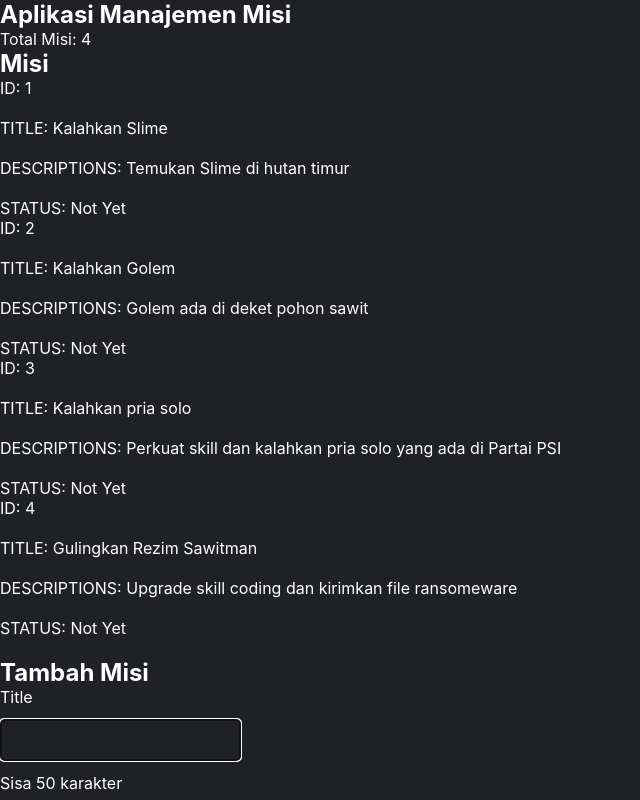
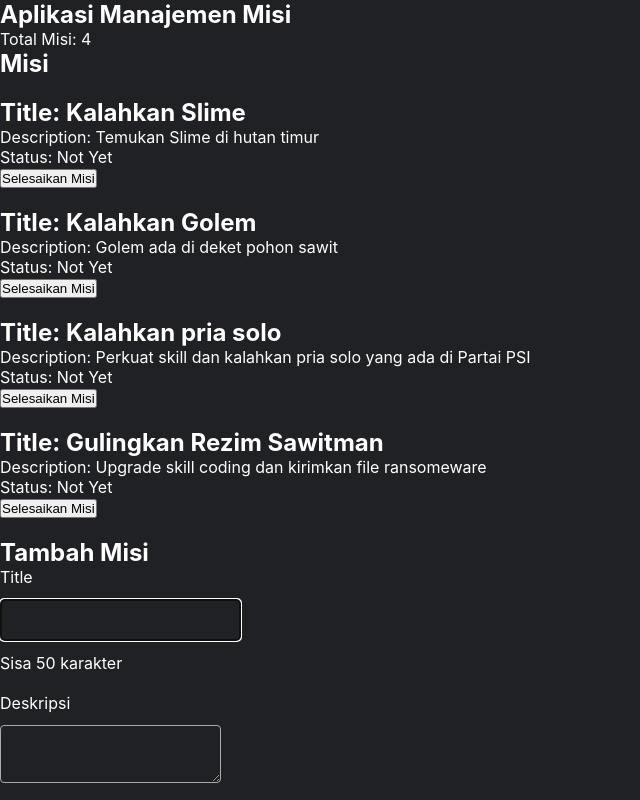
Before and after one commit to bajiff/baji-task-manager, a React (Vite) app: page / in a window 1280 px wide. Shown: the top 800 px of the page, without its empty margins (0-640 px from the left). Built offline with nearby package versions, Linux system fonts and the light colour scheme.

Commit message:
final-boss tinggal kirm tapi rehat dulu -> On Progress

```diff
--- a/src/challenges/final-boss/App.jsx
+++ b/src/challenges/final-boss/App.jsx
@@ -51,7 +51,7 @@ export default class App extends React.Component {
         ]
       };
     });
-  };
+  }
 
   render() {
     return (
--- /dev/null
+++ b/src/challenges/final-boss/TaskItem.jsx
@@ -0,0 +1,16 @@
+import React from 'react';
+
+const TaskItem = ({ task }) => {
+  return (
+    <li>
+      <br />
+      <h2>Title: {task.title}</h2>
+      <p>Description: {task.body}</p>
+      <p>Status: {task.isCompleted ? 'Success' : 'Not Yet' }</p>
+      <button onClick={() => task.isCompleted}>Selesaikan Misi</button>
+      <br />
+    </li>
+  );
+};
+
+export default TaskItem;
--- a/src/challenges/final-boss/TaskList.jsx
+++ b/src/challenges/final-boss/TaskList.jsx
@@ -1,23 +1,19 @@
 import React from 'react';
-
-export default class TaskList extends React.Component {
-  render() {
-    const { taskList } = this.props;
+import TaskItem from './TaskItem';
+const TaskList = ({ taskList }) => {
   return (
     <section>
-        <h2>Misi</h2>{taskList.map((task) => {
+      <h2>Misi</h2>
+      {taskList?.length > 0 ? (
+        <ul>
+          {taskList.map((task) => {
             return (
-            <ul key={task.id}>
-              <li>ID: {task.id}</li>
-              <br />
-              <li>TITLE: {task.title}</li>
-              <br />
-              <li>DESCRIPTIONS: {task.body}</li>
-              <br />
-              <li>STATUS: {task.isCompleted ? 'Success' : 'Not Yet'}</li>
-            </ul>);
+              <TaskItem key={task.id} task={task} />
+            );
           })}
+        </ul>
+      ) : (<p>Tidak ada misi aktif saat ini</p>)}
     </section>
   );
 };
-};
+export default TaskList;
```
Also changed, not shown: src/challenges/final-boss/TaskInput.jsx (+4 -4 lines). Lines whose indentation alone changed are shown as unchanged.
